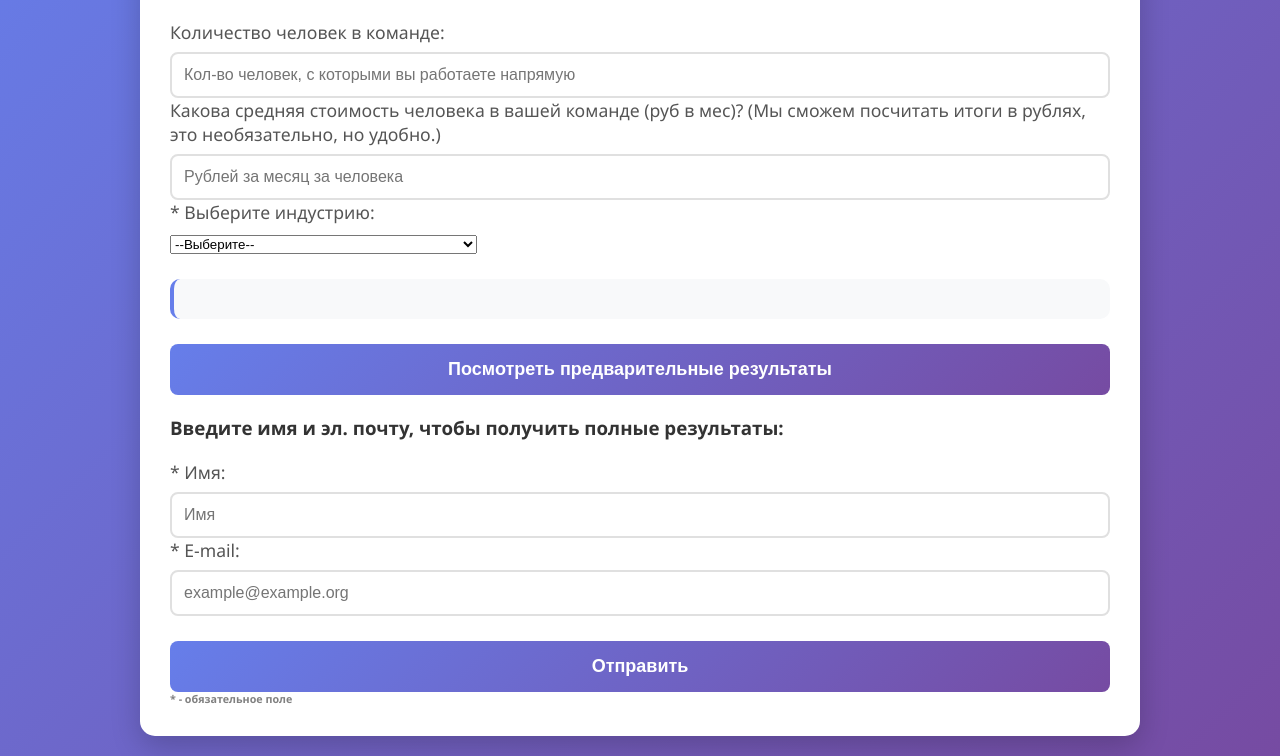
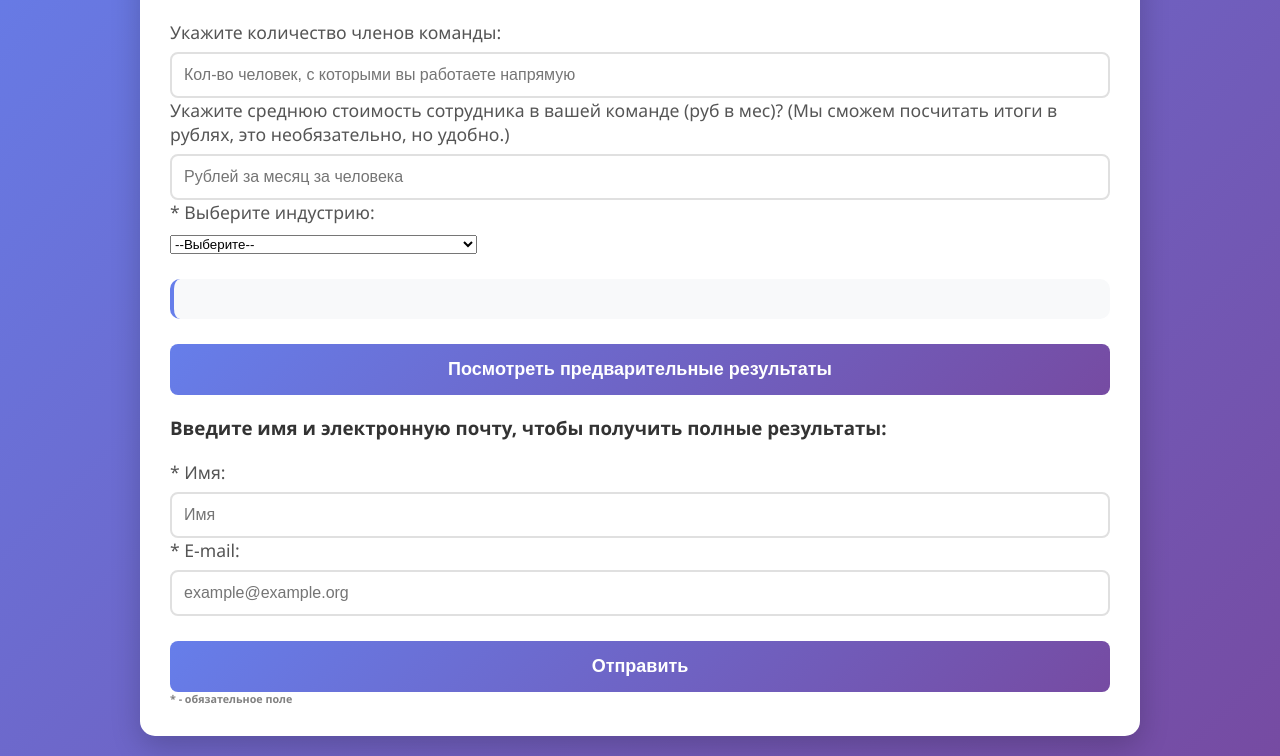
Before and after one commit to Mirka1405/Survey, a Python web app: template templates/survey.html in a window 1280 px wide. Shown: the part 165-921 px from the top of the page. Run offline with Jinja, Linux system fonts and the light colour scheme; the template is opened without the code that fills it, so the values that code supplies are empty.

Commit message:
edited wording

```diff
--- a/templates/survey.html
+++ b/templates/survey.html
@@ -8,10 +8,10 @@
     <input type="hidden" name="role" value="{{ role }}">
 
     <div class="form-group">
-        <label for="member_amnt">Количество человек в команде:</label>
+        <label for="member_amnt">Укажите количество членов команды:</label>
         <input type="number" id="member_amnt" name="member_amnt"
                placeholder="Кол-во человек, с которыми вы работаете напрямую">
-        <label for="member_cost">Какова средняя стоимость человека в вашей команде (руб в мес)? (Мы сможем посчитать итоги в рублях, это необязательно, но удобно.)</label>
+        <label for="member_cost">Укажите среднюю стоимость сотрудника в вашей команде (руб в мес)? (Мы сможем посчитать итоги в рублях, это необязательно, но удобно.)</label>
         <input type="number" id="member_cost" name="member_cost"
                placeholder="Рублей за месяц за человека">
         <label for="industry">* Выберите индустрию:</label>
@@ -56,7 +56,7 @@
 
     {% if open_questions %}
     <div class="category-section">
-        <h3>Вопросы на развернутые ответы</h3>
+        <!--<h3>Вопросы на развернутые ответы</h3>-->
         {% for question in open_questions %}
         <div class="open-question">
             <label>{{ question }}</label>
@@ -77,7 +77,7 @@
     </center>
 
     <div class="spacing"></div>
-    <h3>Введите имя и эл. почту, чтобы получить полные результаты:</h2>
+    <h3>Введите имя и электронную почту, чтобы получить полные результаты:</h2>
 
     <div class="form-group">
         <label for="respondent_name">* Имя:</label>
```
